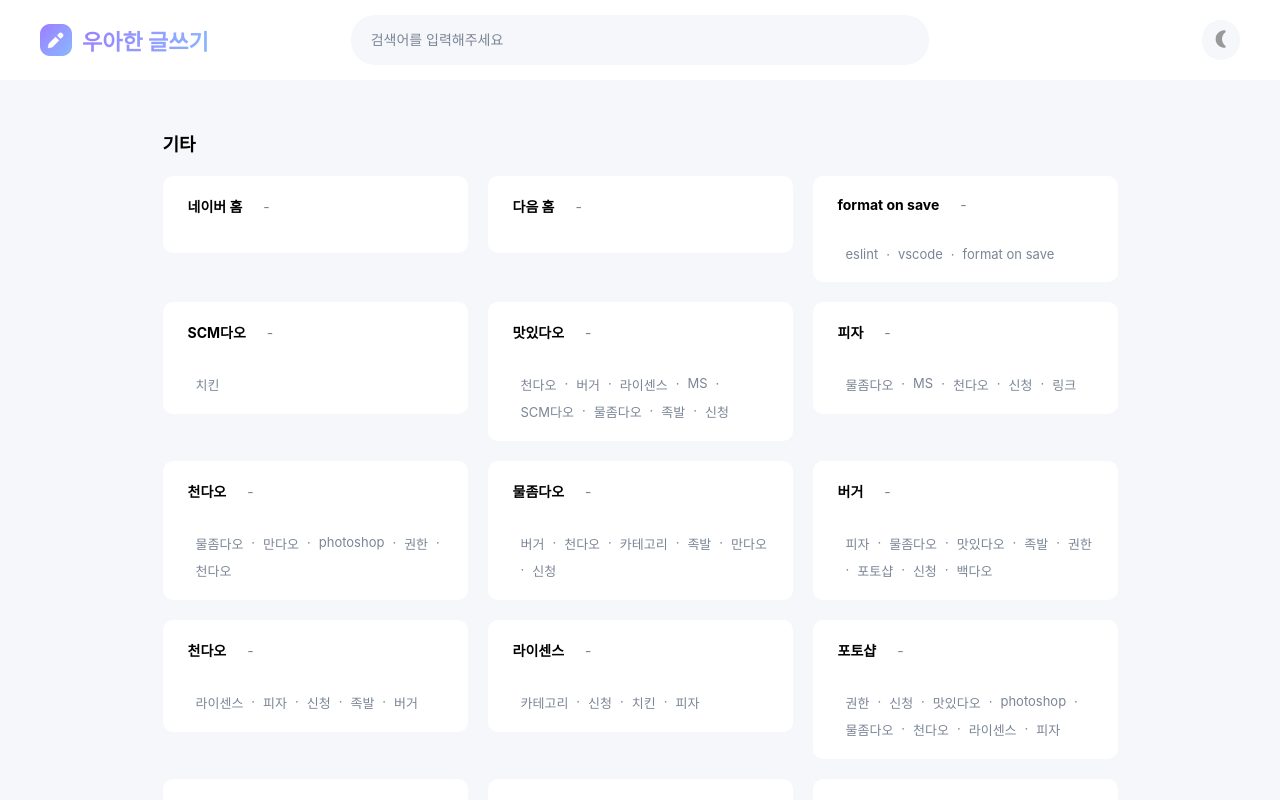
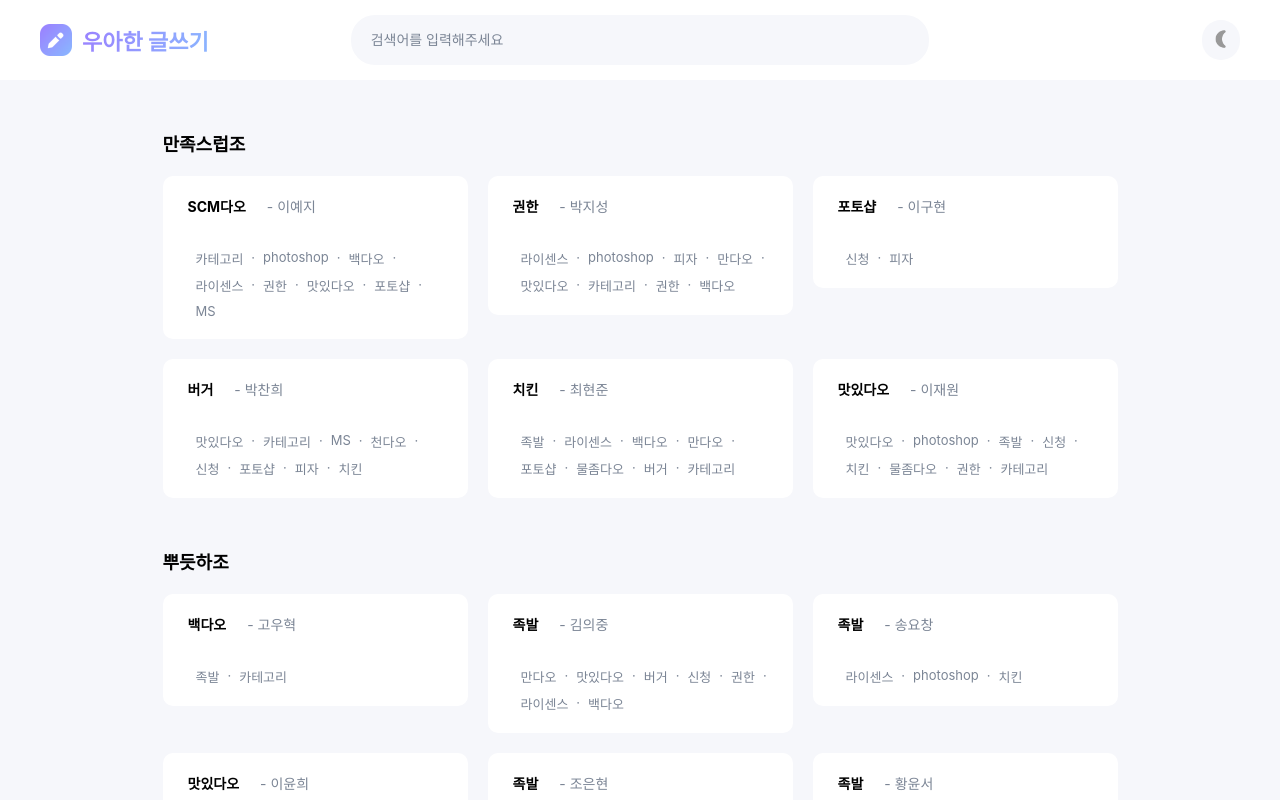
Before and after one commit to 0407chan/woowahan-link, a React (Create React App) app: page / in a window 1280 px wide. Built offline with nearby package versions, Linux system fonts and the light colour scheme.

Commit message:
글쓰기 참석자 이름 추가

```diff
--- a/src/constants/data.ts
+++ b/src/constants/data.ts
@@ -53,34 +53,55 @@
   return Array.from(result)
 }
 
-export const UrlData: LinkType[] = [
-  {
-    id: uuid(),
-    url: 'https://www.naver.com',
-    title: '네이버 홈',
-    service: '네이버'
-  },
-  {
-    id: uuid(),
-    url: 'https://www.daum.net',
-    title: '다음 홈',
-    service: '다음'
-  },
-  {
-    id: uuid(),
-    url: 'https://www.digitalocean.com/community/tutorials/linting-and-formatting-with-eslint-in-vs-code',
-    title: 'format on save',
-    service: 'VsCode',
-    tags: ['eslint', 'vscode', 'format on save']
-  }
-]
-
-for (let index = 0; index < 30; index += 1) {
-  UrlData.push({
+const linkGenerator = (name:string, team?:TeamType) => {
+  return {
     id: uuid(),
     url: uuid(),
     title: tags[Math.floor(Math.random() * tags.length)],
-    service: tags[Math.floor(Math.random() * tags.length)],
+    team: team || teams[Math.floor(Math.random() * teams.length)],
+    name,
     tags: getRandomItems(Math.floor(Math.random() * tags.length))
-  })
+  }
 }
+
+export const UrlData: LinkType[] = [
+  linkGenerator('이예지', '만족스럽조'),
+  linkGenerator('박지성', '만족스럽조'),
+  linkGenerator('이구현', '만족스럽조'),
+  linkGenerator('박찬희', '만족스럽조'),
+  linkGenerator('최현준', '만족스럽조'),
+  linkGenerator('이재원', '만족스럽조'),
+
+  linkGenerator('고우혁', '뿌듯하조'),
+  linkGenerator('김의중', '뿌듯하조'),
+  linkGenerator('송요창', '뿌듯하조'),
+  linkGenerator('이윤희', '뿌듯하조'),
+  linkGenerator('조은현', '뿌듯하조'),
+  linkGenerator('황윤서', '뿌듯하조'),
+
+  linkGenerator('김대현', '잘썼조'),
+  linkGenerator('임보영', '잘썼조'),
+  linkGenerator('최승훈', '잘썼조'),
+  linkGenerator('서그림', '잘썼조'),
+  linkGenerator('김동희', '잘썼조'),
+  linkGenerator('이찬호', '잘썼조'),
+  linkGenerator('신성환', '잘썼조'),
+
+  linkGenerator('권기석', '찢었조'),
+  linkGenerator('김정혁', '찢었조'),
+  linkGenerator('김하루', '찢었조'),
+  linkGenerator('박재용', '찢었조'),
+  linkGenerator('신호승', '찢었조'),
+  linkGenerator('이정민', '찢었조'),
+  linkGenerator('전수현', '찢었조'),
+]
+
+// for (let index = 0; index < 13; index += 1) {
+//   UrlData.push({
+//     id: uuid(),
+//     url: uuid(),
+//     title: tags[Math.floor(Math.random() * tags.length)],
+//     team: teams[Math.floor(Math.random() * teams.length)],
+//     tags: getRandomItems(Math.floor(Math.random() * tags.length))
+//   })
+// }
```
